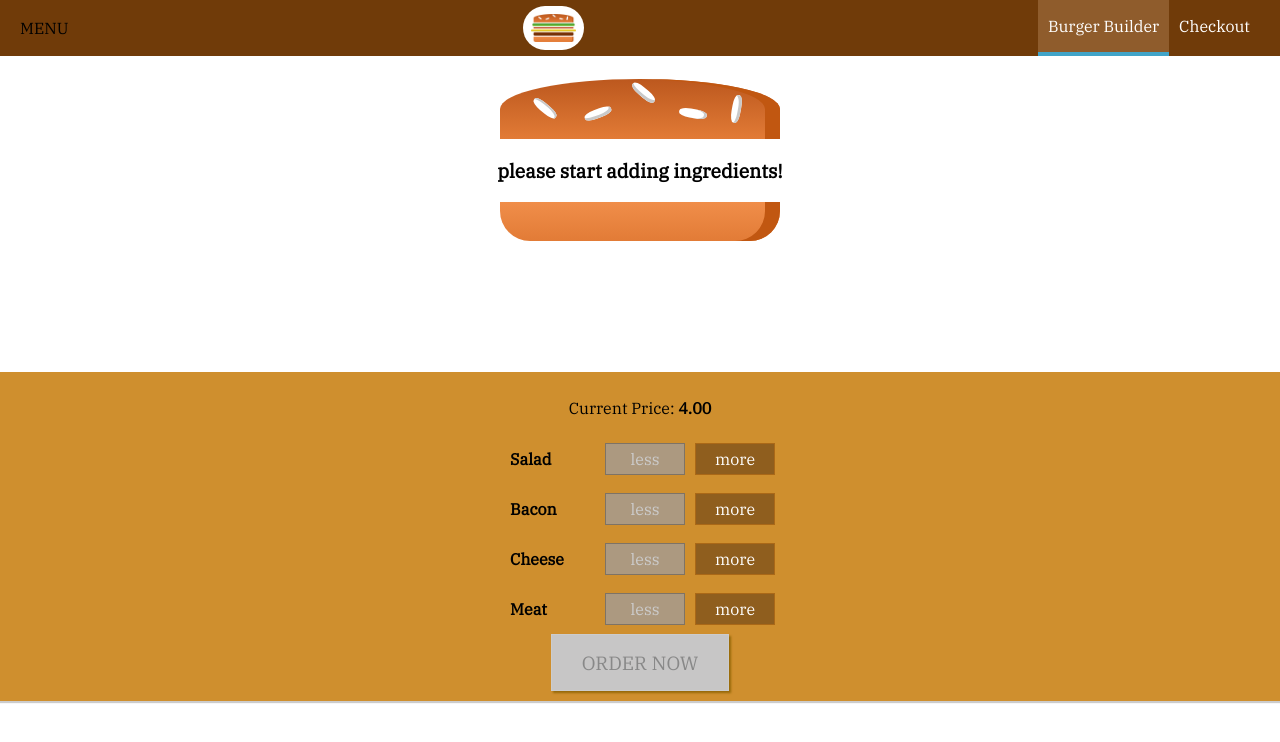
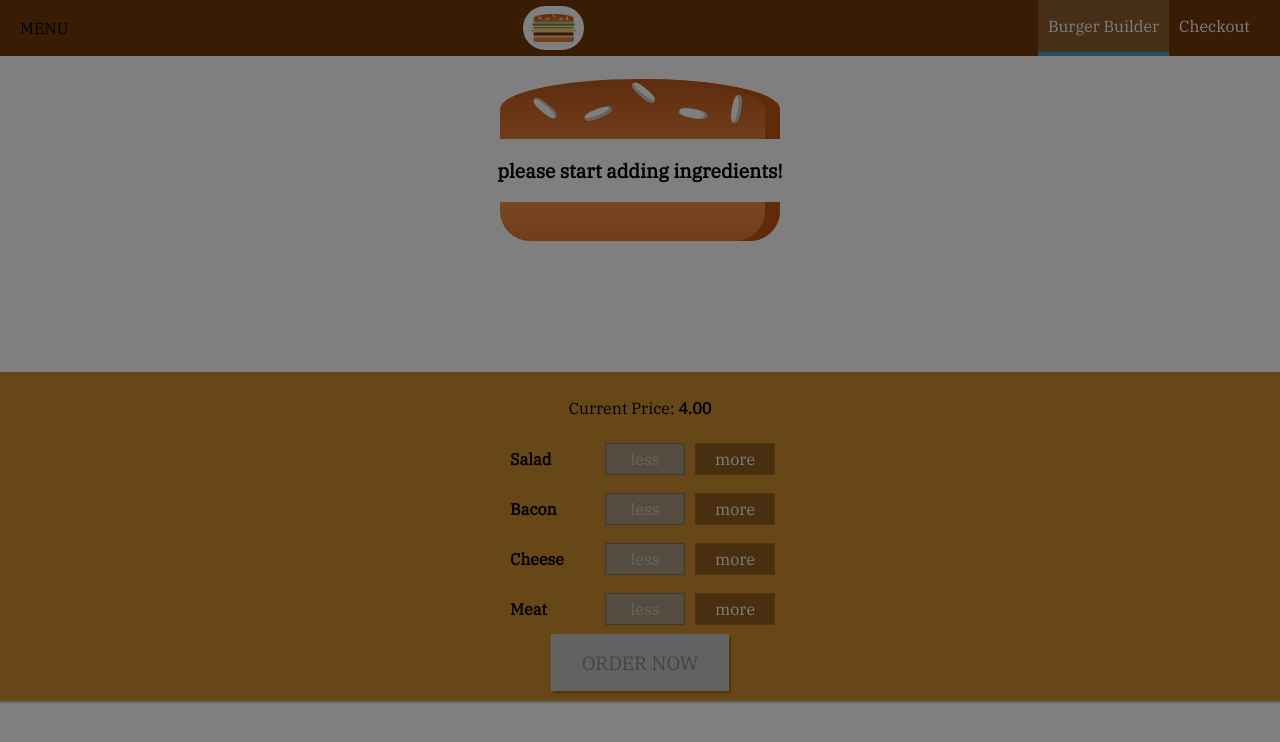
Before and after one commit to angelopoole/burgerbuilder, a React (Create React App) app: page / in a window 1280 px wide. Shown: the top 742 px of the page. Built offline with nearby package versions, Linux system fonts and the light colour scheme.

Commit message:
Backdrop shows when sideBar menu is open

```diff
--- a/src/components/Layout/Layout.js
+++ b/src/components/Layout/Layout.js
@@ -5,11 +5,22 @@ import Toolbar from '../Navigation/Toolbar/Toolbar';
 import SideDrawer from '../Navigation/sideDrawer/SideDrawer';
 
 class layout extends Component {
+	state = {
+		showSideDrawer: true,
+	};
+
+	sideDrawerClosedHandler = () => {
+		this.setState({ showSideDrawer: false });
+	};
+
 	render() {
 		return (
 			<>
 				<Toolbar />
-				<SideDrawer />
+				<SideDrawer
+					open={this.state.showSideDrawer}
+					closed={this.sideDrawerClosedHandler}
+				/>
 				<main className={classes.Content}>{this.props.children}</main>
 			</>
 		);
--- a/src/components/Navigation/sideDrawer/SideDrawer.js
+++ b/src/components/Navigation/sideDrawer/SideDrawer.js
@@ -6,9 +6,10 @@ import classes from './SideDrawer.module.css';
 
 const sideDrawer = props => {
 	// conditionaly attatch css classes
+
 	return (
 		<>
-			<BackDrop />
+			<BackDrop show={props.open} clicked={props.closed} />
 			<div className={classes.SideDrawer}>
 				<div className={classes.Logo}>
 					<Logo />
```
Also changed, not shown: 1 other file (tests, documents, lock files or other folders).
